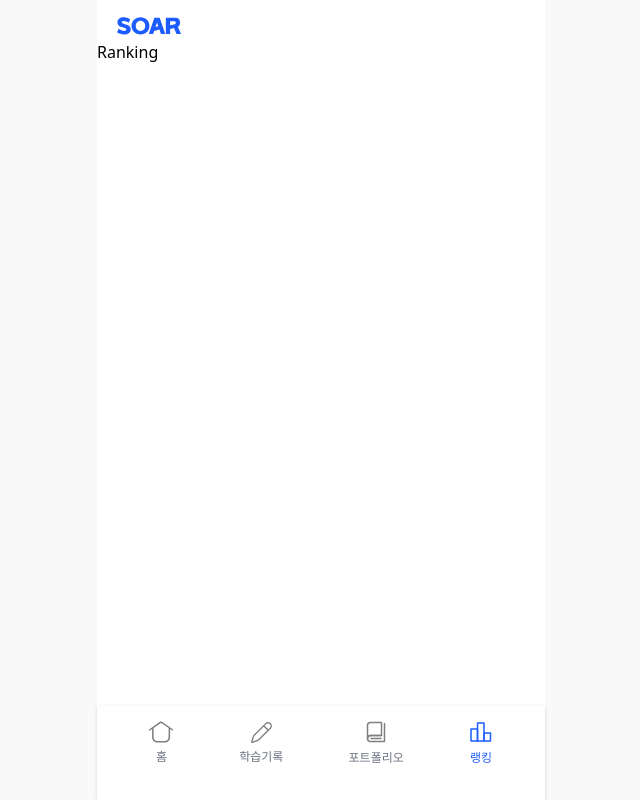
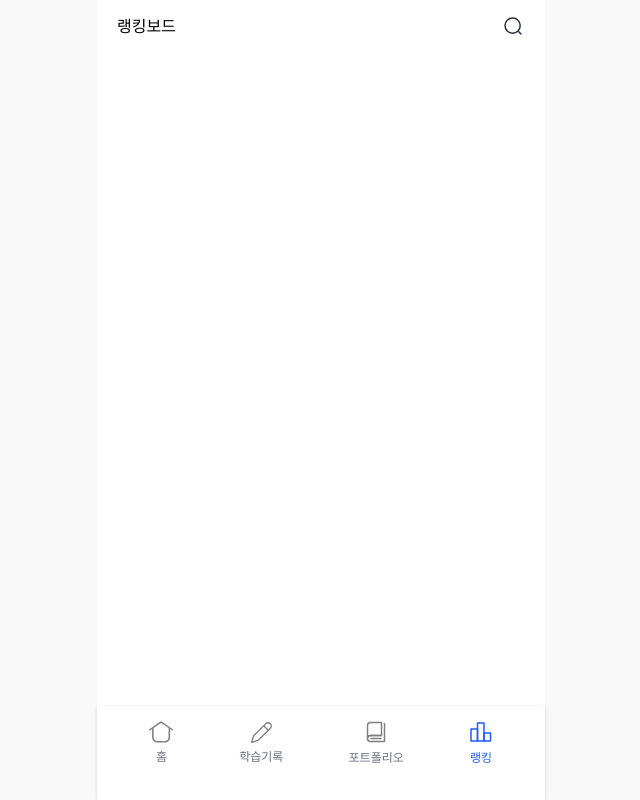
Before and after one commit to TeamDivers/Soar, a React (Create React App) app in the folder client/: page /ranking in a window 1280 px wide. Shown: the whole page, without its empty margins (319-959 px from the left). Built offline with nearby package versions, Linux system fonts and the light colour scheme.

Commit message:
fix: move Layout to Ranking

```diff
--- a/client/src/routes/ranking/index.tsx
+++ b/client/src/routes/ranking/index.tsx
@@ -1,7 +1,26 @@
 import React from 'react';
+import { useNavigate } from 'react-router-dom';
+
+import Layout from '@components/layout';
+
+import { Search } from '@images/index';
+
+const SearchButton = () => {
+    const navigate = useNavigate();
+
+    return (
+        <button onClick={() => navigate('/ranking/search')}>
+            <Search />
+        </button>
+    );
+};
 
 const Ranking = () => {
-    return <div>Ranking</div>;
+    return (
+        <Layout title="랭킹보드" right={SearchButton}>
+            <div className=""></div>
+        </Layout>
+    );
 };
 
 export default Ranking;
```
Also changed, not shown: client/src/routes/index.tsx (+5 -2 lines).
